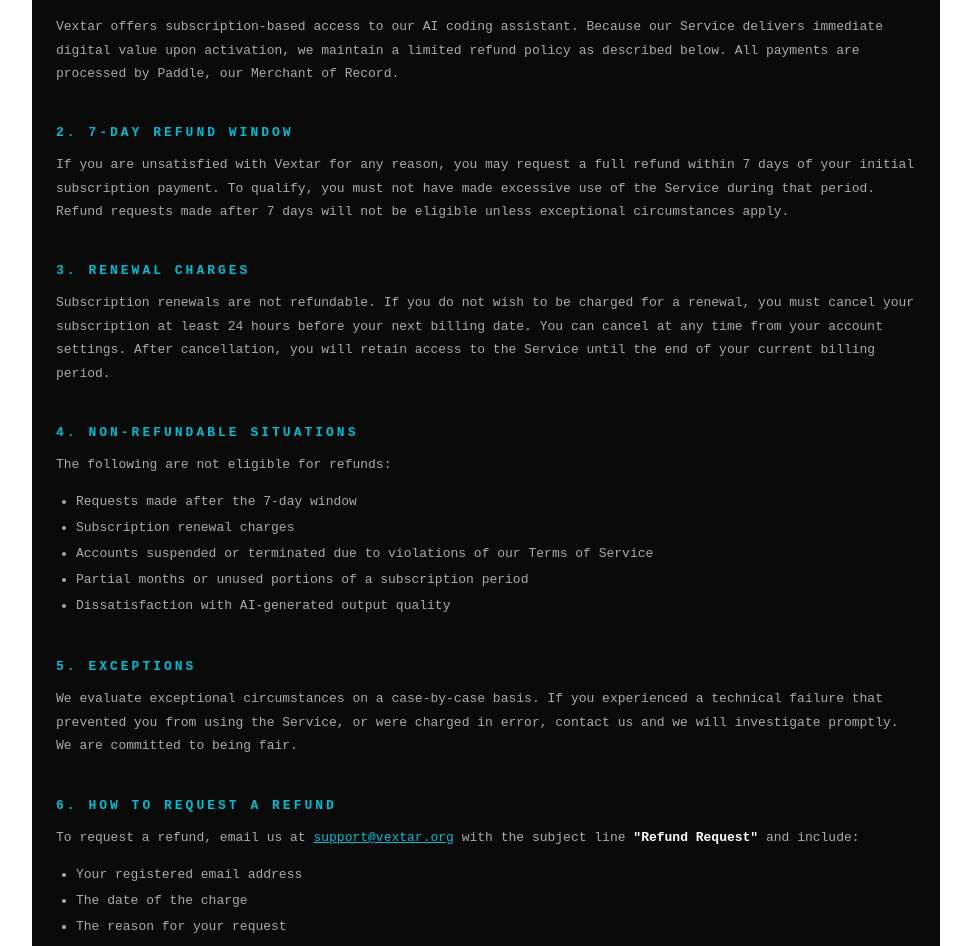
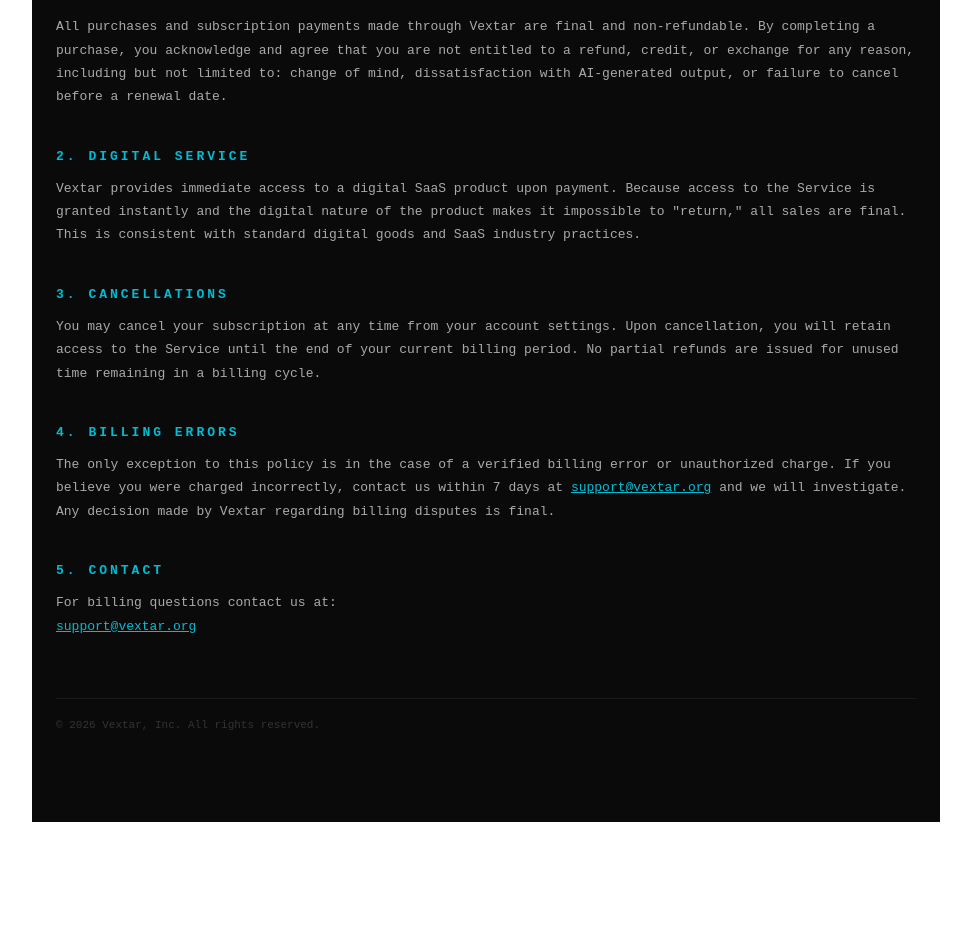
Before and after one commit to Vextarhq/vextar-app, a Next.js app: page /refund in a window 1280 px wide. Shown: the part 286-1232 px from the top of the page, without its empty margins (154-1125 px from the left). After the commit the page ends 1116 px from the top, so only its background shows below. Built offline with nearby package versions, Linux system fonts and the light colour scheme.

Commit message:
Update page.js

```diff
--- a/app/refund/page.js
+++ b/app/refund/page.js
@@ -9,51 +9,28 @@
       <p style={{color: '#555', fontSize: '12px', marginBottom: '60px'}}>Effective date: May 7, 2026 — Vextar, Inc.</p>
 
       <section style={{marginBottom: '40px'}}>
-        <h2 style={{color: '#00bcd4', fontSize: '13px', letterSpacing: '3px'}}>1. OVERVIEW</h2>
-        <p style={{lineHeight: '1.8', color: '#aaa'}}>Vextar offers subscription-based access to our AI coding assistant. Because our Service delivers immediate digital value upon activation, we maintain a limited refund policy as described below. All payments are processed by Paddle, our Merchant of Record.</p>
+        <h2 style={{color: '#00bcd4', fontSize: '13px', letterSpacing: '3px'}}>1. NO-REFUND POLICY</h2>
+        <p style={{lineHeight: '1.8', color: '#aaa'}}>All purchases and subscription payments made through Vextar are final and non-refundable. By completing a purchase, you acknowledge and agree that you are not entitled to a refund, credit, or exchange for any reason, including but not limited to: change of mind, dissatisfaction with AI-generated output, or failure to cancel before a renewal date.</p>
       </section>
 
       <section style={{marginBottom: '40px'}}>
-        <h2 style={{color: '#00bcd4', fontSize: '13px', letterSpacing: '3px'}}>2. 7-DAY REFUND WINDOW</h2>
-        <p style={{lineHeight: '1.8', color: '#aaa'}}>If you are unsatisfied with Vextar for any reason, you may request a full refund within 7 days of your initial subscription payment. To qualify, you must not have made excessive use of the Service during that period. Refund requests made after 7 days will not be eligible unless exceptional circumstances apply.</p>
+        <h2 style={{color: '#00bcd4', fontSize: '13px', letterSpacing: '3px'}}>2. DIGITAL SERVICE</h2>
+        <p style={{lineHeight: '1.8', color: '#aaa'}}>Vextar provides immediate access to a digital SaaS product upon payment. Because access to the Service is granted instantly and the digital nature of the product makes it impossible to "return," all sales are final. This is consistent with standard digital goods and SaaS industry practices.</p>
       </section>
 
       <section style={{marginBottom: '40px'}}>
-        <h2 style={{color: '#00bcd4', fontSize: '13px', letterSpacing: '3px'}}>3. RENEWAL CHARGES</h2>
-        <p style={{lineHeight: '1.8', color: '#aaa'}}>Subscription renewals are not refundable. If you do not wish to be charged for a renewal, you must cancel your subscription at least 24 hours before your next billing date. You can cancel at any time from your account settings. After cancellation, you will retain access to the Service until the end of your current billing period.</p>
+        <h2 style={{color: '#00bcd4', fontSize: '13px', letterSpacing: '3px'}}>3. CANCELLATIONS</h2>
+        <p style={{lineHeight: '1.8', color: '#aaa'}}>You may cancel your subscription at any time from your account settings. Upon cancellation, you will retain access to the Service until the end of your current billing period. No partial refunds are issued for unused time remaining in a billing cycle.</p>
       </section>
 
       <section style={{marginBottom: '40px'}}>
-        <h2 style={{color: '#00bcd4', fontSize: '13px', letterSpacing: '3px'}}>4. NON-REFUNDABLE SITUATIONS</h2>
-        <p style={{lineHeight: '1.8', color: '#aaa'}}>The following are not eligible for refunds:</p>
-        <ul style={{color: '#aaa', lineHeight: '2', paddingLeft: '20px'}}>
-          <li>Requests made after the 7-day window</li>
-          <li>Subscription renewal charges</li>
-          <li>Accounts suspended or terminated due to violations of our Terms of Service</li>
-          <li>Partial months or unused portions of a subscription period</li>
-          <li>Dissatisfaction with AI-generated output quality</li>
-        </ul>
-      </section>
-
-      <section style={{marginBottom: '40px'}}>
-        <h2 style={{color: '#00bcd4', fontSize: '13px', letterSpacing: '3px'}}>5. EXCEPTIONS</h2>
-        <p style={{lineHeight: '1.8', color: '#aaa'}}>We evaluate exceptional circumstances on a case-by-case basis. If you experienced a technical failure that prevented you from using the Service, or were charged in error, contact us and we will investigate promptly. We are committed to being fair.</p>
-      </section>
-
-      <section style={{marginBottom: '40px'}}>
-        <h2 style={{color: '#00bcd4', fontSize: '13px', letterSpacing: '3px'}}>6. HOW TO REQUEST A REFUND</h2>
-        <p style={{lineHeight: '1.8', color: '#aaa'}}>To request a refund, email us at <a href="mailto:support@vextar.org" style={{color: '#00bcd4'}}>support@vextar.org</a> with the subject line <strong style={{color: '#fff'}}>"Refund Request"</strong> and include:</p>
-        <ul style={{color: '#aaa', lineHeight: '2', paddingLeft: '20px'}}>
-          <li>Your registered email address</li>
-          <li>The date of the charge</li>
-          <li>The reason for your request</li>
-        </ul>
-        <p style={{lineHeight: '1.8', color: '#aaa', marginTop: '16px'}}>We will respond within 3 business days. Approved refunds are processed by Paddle and may take 5–10 business days to appear on your statement.</p>
+        <h2 style={{color: '#00bcd4', fontSize: '13px', letterSpacing: '3px'}}>4. BILLING ERRORS</h2>
+        <p style={{lineHeight: '1.8', color: '#aaa'}}>The only exception to this policy is in the case of a verified billing error or unauthorized charge. If you believe you were charged incorrectly, contact us within 7 days at <a href="mailto:support@vextar.org" style={{color: '#00bcd4'}}>support@vextar.org</a> and we will investigate. Any decision made by Vextar regarding billing disputes is final.</p>
       </section>
 
       <section style={{marginBottom: '60px'}}>
-        <h2 style={{color: '#00bcd4', fontSize: '13px', letterSpacing: '3px'}}>7. CONTACT</h2>
-        <p style={{lineHeight: '1.8', color: '#aaa'}}>For any billing or refund questions:<br/>
+        <h2 style={{color: '#00bcd4', fontSize: '13px', letterSpacing: '3px'}}>5. CONTACT</h2>
+        <p style={{lineHeight: '1.8', color: '#aaa'}}>For billing questions contact us at:<br/>
         <a href="mailto:support@vextar.org" style={{color: '#00bcd4'}}>support@vextar.org</a></p>
       </section>
 
```
